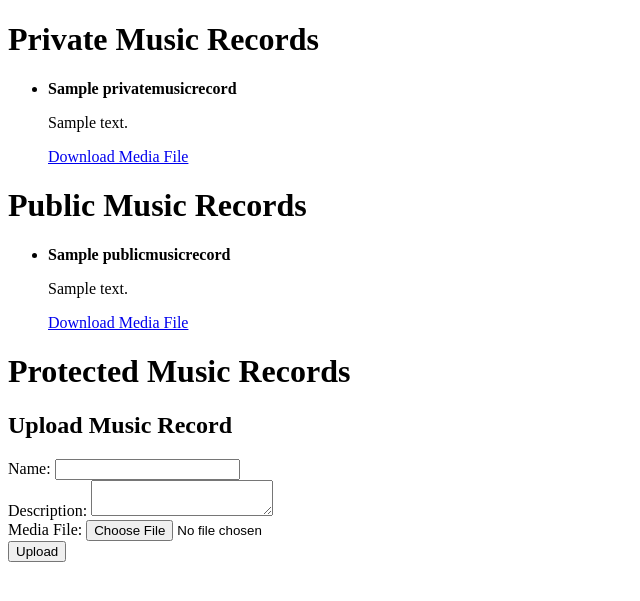
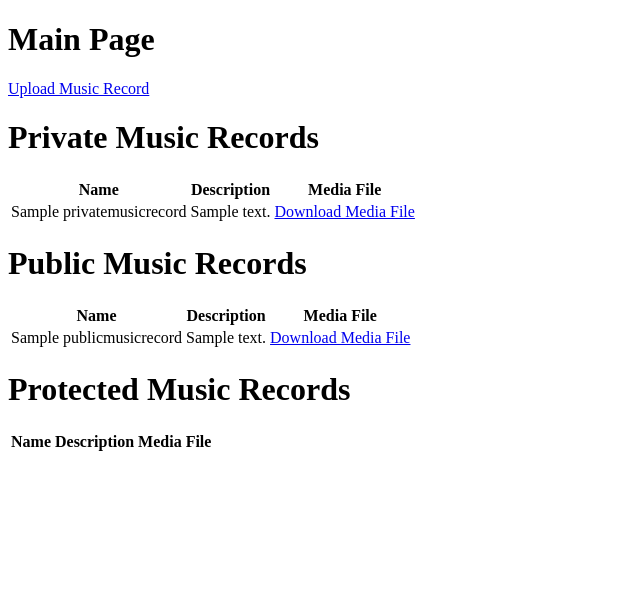
Before and after one commit to heyman242/EDYODA-Assignment, a Django app: page /main/id/1/ in a window 1280 px wide. Shown: the top 601 px of the page, without its empty margins (0-640 px from the left). Run offline with Django 4.2, Linux system fonts and the light colour scheme; a user stored in the database is signed in; tables that the repository leaves empty hold one stand-in row (values such as "Sample post"); data that the repository does not hold is empty.

Commit message:
added upload page for uploading the music record

```diff
--- a/SymphonyShare/MelodyShare/templates/main.html
+++ b/SymphonyShare/MelodyShare/templates/main.html
@@ -2,60 +2,72 @@
 <html>
 <head>
     <title>Main Page</title>
+
 </head>
 <body>
+    <h1>Main Page</h1>
+
+    <a href="{% url 'MelodyShare:upload' user_id=user_id %}">Upload Music Record</a>
+
     <h1>Private Music Records</h1>
-    <ul>
+    <table>
+        <tr>
+            <th>Name</th>
+            <th>Description</th>
+            <th>Media File</th>
+        </tr>
         {% for record in private_records %}
-        <li>
-            <strong>{{ record.name }}</strong>
-            <p>{{ record.description }}</p>
+        <tr>
+            <td>{{ record.name }}</td>
+            <td>{{ record.description }}</td>
+            <td>
                 {% if record.media_file %}
                 <a href="{{ record.media_file.url }}">Download Media File</a>
                 {% endif %}
-        </li>
+            </td>
+        </tr>
         {% endfor %}
-    </ul>
+    </table>
 
     <h1>Public Music Records</h1>
-    <ul>
+    <table>
+        <tr>
+            <th>Name</th>
+            <th>Description</th>
+            <th>Media File</th>
+        </tr>
         {% for record in public_records %}
-        <li>
-            <strong>{{ record.name }}</strong>
-            <p>{{ record.description }}</p>
+        <tr>
+            <td>{{ record.name }}</td>
+            <td>{{ record.description }}</td>
+            <td>
                 {% if record.media_file %}
                 <a href="{{ record.media_file.url }}">Download Media File</a>
                 {% endif %}
-        </li>
+            </td>
+        </tr>
         {% endfor %}
-    </ul>
+    </table>
 
     <h1>Protected Music Records</h1>
-    <ul>
+    <table>
+        <tr>
+            <th>Name</th>
+            <th>Description</th>
+            <th>Media File</th>
+        </tr>
         {% for record in protected_records %}
-        <li>
-            <strong>{{ record.name }}</strong>
-            <p>{{ record.description }}</p>
+        <tr>
+            <td>{{ record.name }}</td>
+            <td>{{ record.description }}</td>
+            <td>
                 {% if record.media_file %}
                 <a href="{{ record.media_file.url }}">Download Media File</a>
                 {% endif %}
-        </li>
+            </td>
+        </tr>
         {% endfor %}
-    </ul>
+    </table>
 
-    <h2>Upload Music Record</h2>
-    <form method="post" enctype="multipart/form-data">
-        {% csrf_token %}
-        <label for="name">Name:</label>
-        <input type="text" name="name" required><br>
-
-        <label for="description">Description:</label>
-        <textarea name="description" required></textarea><br>
-
-        <label for="media_file">Media File:</label>
-        <input type="file" name="media_file"><br>
-
-        <input type="submit" value="Upload">
-    </form>
 </body>
 </html>
--- a/SymphonyShare/MelodyShare/urls.py
+++ b/SymphonyShare/MelodyShare/urls.py
@@ -7,6 +7,6 @@
     path('', views.login_view, name='login'),
     path('signup/', views.signup, name='signup'),
     path('main/id/<int:user_id>/', views.main, name='main'),
-
+    path('main/upload/id/<int:user_id>/', views.upload, name='upload'),
 
 ]
--- a/SymphonyShare/MelodyShare/views.py
+++ b/SymphonyShare/MelodyShare/views.py
@@ -19,6 +19,7 @@
             return render(request, 'login.html', {'error_message': error_message})
     else:
         return render(request, 'login.html')
+
 
 def signup(request):
     if request.method == 'POST':
@@ -67,3 +68,26 @@
     }
 
     return render(request, 'main.html', context)
+
+@login_required
+def upload(request, user_id=None):
+    if request.method == 'POST':
+        name = request.POST.get('name')
+        description = request.POST.get('description')
+        record_type = request.POST.get('record_type')
+        media_file = request.FILES.get('media_file')
+
+        if record_type == 'private':
+            record = PrivateMusicRecord(name=name, description=description, media_file=media_file)
+        elif record_type == 'public':
+            record = PublicMusicRecord(name=name, description=description, media_file=media_file)
+        elif record_type == 'protected':
+            email_ids = request.POST.get('email_ids').split(',')
+            record = ProtectedMusicRecord(name=name, description=description, email_id=email_ids, media_file=media_file)
+        else:
+            return render(request, 'upload.html', {'error': 'Invalid record type.'})
+
+        record.save()
+        return redirect('MelodyShare:main', user_id=request.user.id)
+    else:
+        return render(request, 'upload.html')
```
Also changed, not shown: SymphonyShare/MelodyShare/templates/upload.html (added, +33 -0 lines), 3 other files. Lines whose indentation alone changed are shown as unchanged.
